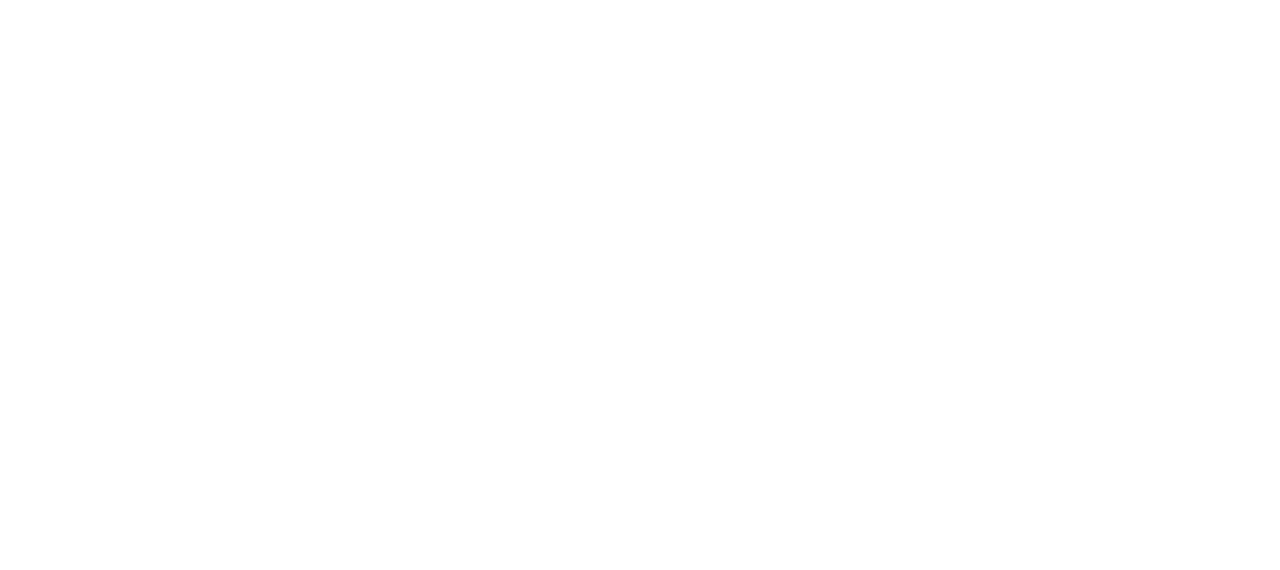
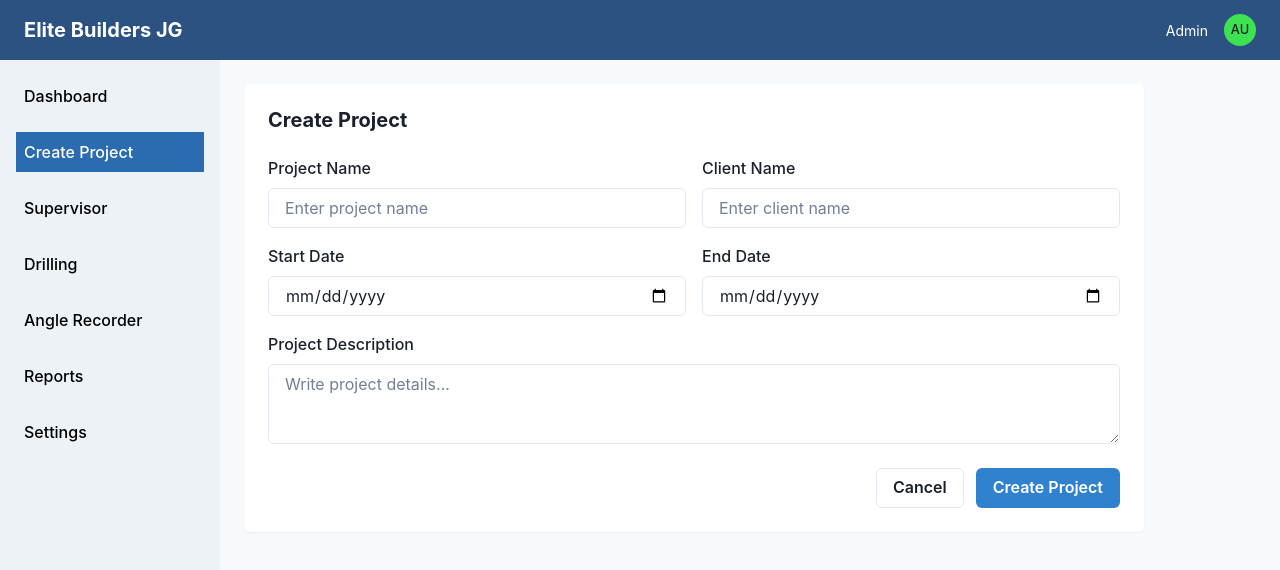
Before and after one commit to Nabin1-chand/Elite-Construction, a React (Vite) app: page /projects/create in a window 1280 px wide. Before the commit this address had no page. Shown: the top 570 px of the page. Built offline with nearby package versions, Linux system fonts and the light colour scheme.

Commit message:
added other users in dashboard and working on create user ui

```diff
--- a/src/App.jsx
+++ b/src/App.jsx
@@ -1,12 +1,14 @@
 import { Route, Routes } from "react-router-dom"
 import LoginPage from "./component/pages/LoginPage"
 import Dashboard from "./component/pages/DashBoard"
+import CreateProject from "./component/pages/createProject"
 
 const App=()=>{
   return(
     <Routes>
       <Route path="/" element={<LoginPage/>}/>
       <Route path="/dashboard" element={<Dashboard/>}/>
+       <Route path="/projects/create" element={<CreateProject />} />
     </Routes>
   )
 }
--- a/src/component/DashBoardCard.jsx
+++ b/src/component/DashBoardCard.jsx
@@ -4,10 +4,11 @@
   return (
     <Box
       bg={bg || "white"}
-      p={6}
+      p={3}
       rounded="lg"
       shadow="md"
-      w="full"
+        minH="80px"
+       w="160px"
       textAlign="center"
     >
       <Heading size="lg">{value}</Heading>
--- /dev/null
+++ b/src/component/pages/createProject.jsx
@@ -0,0 +1,75 @@
+import {
+  Box,
+  Flex,
+  Heading,
+  Input,
+  Textarea,
+  Button,
+  SimpleGrid,
+  FormControl,
+  FormLabel,
+}  from "@chakra-ui/react";
+import Sidebar from "../sidebar";
+import Header from "../Header";
+const CreateProject = () => {
+  return (
+    <Flex direction="column" minH="100vh" w="100vw">
+      {/* Header */}
+      <Header />
+
+      {/* Sidebar + Content */}
+      <Flex flex="1">
+        <Sidebar />
+
+        {/* Main Content */}
+        <Box flex="1" p={6} bg="gray.50">
+          <Box
+            bg="white"
+            p={6}
+            rounded="md"
+            shadow="sm"
+            maxW="900px"
+          >
+            <Heading size="md" mb={6}>
+              Create Project
+            </Heading>
+
+            <SimpleGrid columns={{ base: 1, md: 2 }} spacing={4}>
+              <FormControl>
+                <FormLabel>Project Name</FormLabel>
+                <Input placeholder="Enter project name" />
+              </FormControl>
+
+              <FormControl>
+                <FormLabel>Client Name</FormLabel>
+                <Input placeholder="Enter client name" />
+              </FormControl>
+
+              <FormControl>
+                <FormLabel>Start Date</FormLabel>
+                <Input type="date" />
+              </FormControl>
+
+              <FormControl>
+                <FormLabel>End Date</FormLabel>
+                <Input type="date" />
+              </FormControl>
+            </SimpleGrid>
+
+            <FormControl mt={4}>
+              <FormLabel>Project Description</FormLabel>
+              <Textarea placeholder="Write project details..." />
+            </FormControl>
+
+            <Flex justify="flex-end" mt={6} gap={3}>
+              <Button variant="outline">Cancel</Button>
+              <Button colorScheme="blue">Create Project</Button>
+            </Flex>
+          </Box>
+        </Box>
+      </Flex>
+    </Flex>
+  );
+};
+
+export default CreateProject;
--- a/src/component/sidebar.jsx
+++ b/src/component/sidebar.jsx
@@ -4,8 +4,12 @@
 const Sidebar = () => {
   const links = [
     { name: "Dashboard", path: "/dashboard" },
-    { name: "Projects", path: "/projects" },
+    { name: "Create Project", path: "/projects/create" },
+    { name: "Supervisor", path: "/reports" },
+    { name: "Drilling", path: "/reports" },
+    { name: "Angle Recorder", path: "/reports" },
     { name: "Reports", path: "/reports" },
+
     { name: "Settings", path: "/settings" },
   ];
 
```
